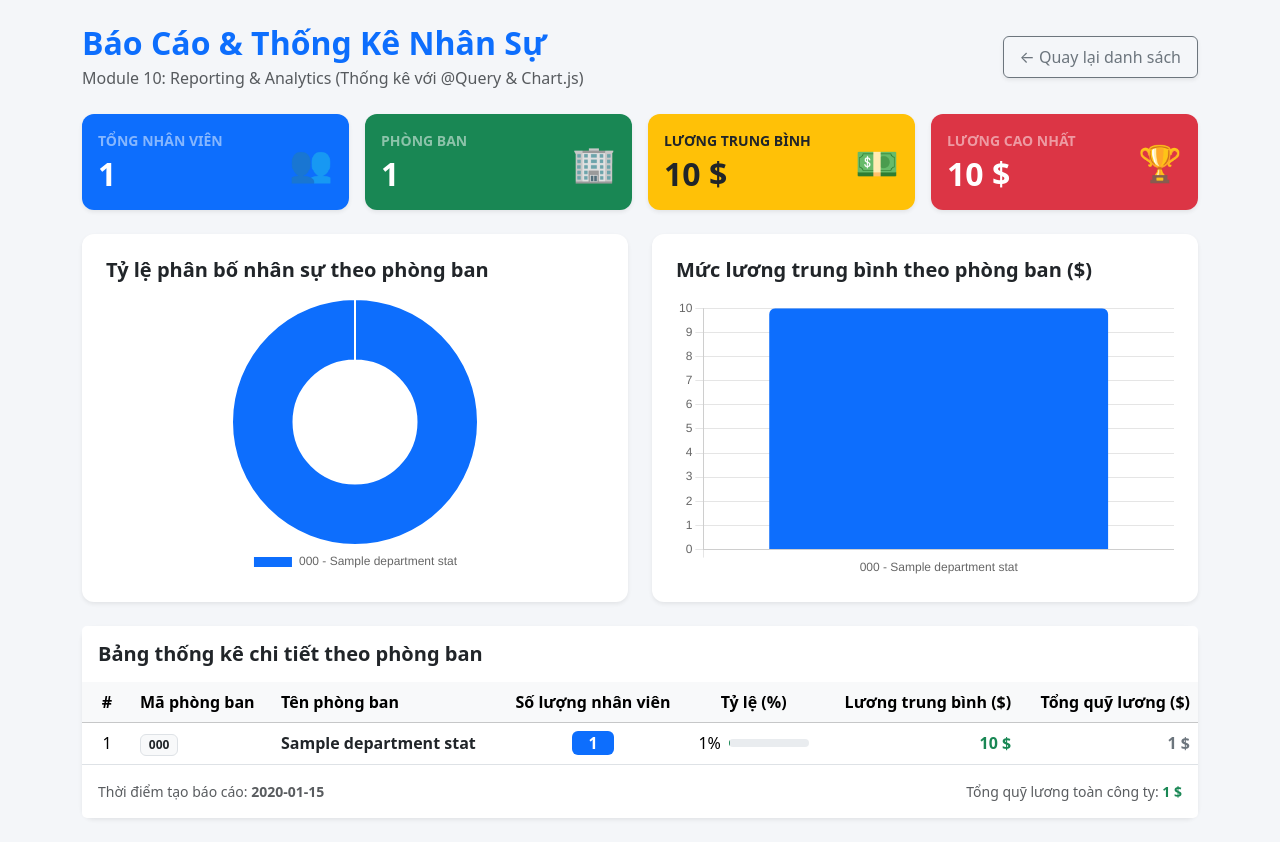
After one commit to Baotrh8805/miniproject-intern, a Spring app: template src/main/resources/templates/employees/statistics.html in a window 1280 px wide. The commit adds this page. Run offline with Thymeleaf, Linux system fonts and the light colour scheme; the template is opened without the code that fills it: most values are stand-ins (such as "Sample title", 1, 10 or a date in 2020); data that the repository does not hold is empty; some of the project's set-up classes (security, data sources, template engines, error pages and the like) are left out, and stand-ins take their place.

Commit message:
Module 10: Reporting & Analytics (Thống kê)

```diff
--- a/src/main/java/com/suntraining/employeemanagement/security/SecurityConfig.java
+++ b/src/main/java/com/suntraining/employeemanagement/security/SecurityConfig.java
@@ -66,8 +66,8 @@ public class SecurityConfig {
                         // 1. Cho phép công khai: Đăng ký, Đăng nhập, Actuator, Error
                         .requestMatchers("/api/auth/**", "/actuator/**", "/error").permitAll()
 
-                        // 2. USER và ADMIN: Được quyền XEM danh sách và chi tiết nhân viên, phòng ban, báo cáo
-                        .requestMatchers(HttpMethod.GET, "/employees/**", "/departments/**").hasAnyRole("USER", "ADMIN")
+                        // 2. USER và ADMIN: Được quyền XEM danh sách và chi tiết nhân viên, phòng ban, thống kê báo cáo
+                        .requestMatchers(HttpMethod.GET, "/employees/**", "/departments/**", "/api/statistics/**").hasAnyRole("USER", "ADMIN")
 
                         // 3. Chỉ ADMIN: Mới được quyền THÊM, SỬA, XÓA nhân viên (CRUD) và phòng ban
                         .requestMatchers(HttpMethod.POST, "/employees/**", "/departments/**").hasRole("ADMIN")
--- /dev/null
+++ b/src/main/resources/templates/employees/statistics.html
@@ -0,0 +1,250 @@
+<!DOCTYPE html>
+<html lang="vi" xmlns:th="http://www.thymeleaf.org">
+<head>
+    <meta charset="UTF-8">
+    <meta name="viewport" content="width=device-width, initial-scale=1.0">
+    <title>Báo Cáo & Thống Kê Nhân Sự - Employee Management</title>
+    <link rel="stylesheet" href="https://cdn.jsdelivr.net/npm/bootstrap@5.3.3/dist/css/bootstrap.min.css">
+    <script src="https://cdn.jsdelivr.net/npm/chart.js"></script>
+    <style>
+        body {
+            background-color: #f4f6f9;
+        }
+        .card {
+            border: none;
+            border-radius: 12px;
+        }
+        .kpi-card {
+            transition: transform 0.2s;
+        }
+        .kpi-card:hover {
+            transform: translateY(-3px);
+        }
+    </style>
+</head>
+<body>
+<div class="container py-4">
+
+    <!-- Tiêu đề trang & Điều hướng -->
+    <div class="d-flex justify-content-between align-items-center mb-4">
+        <div>
+            <h2 class="fw-bold text-primary mb-1">Báo Cáo & Thống Kê Nhân Sự</h2>
+            <p class="text-muted mb-0">Module 10: Reporting & Analytics (Thống kê với @Query & Chart.js)</p>
+        </div>
+        <a th:href="@{/employees/list}" class="btn btn-outline-secondary px-3 py-2 shadow-sm">
+            ← Quay lại danh sách
+        </a>
+    </div>
+
+    <!-- 4 KPI Cards hiển thị tổng quan -->
+    <div class="row g-3 mb-4">
+        <!-- 1. Tổng nhân viên -->
+        <div class="col-md-3 col-sm-6">
+            <div class="card kpi-card shadow-sm bg-primary text-white p-3">
+                <div class="d-flex justify-content-between align-items-center">
+                    <div>
+                        <div class="text-white-50 small text-uppercase fw-semibold">Tổng nhân viên</div>
+                        <h2 class="fw-bold mb-0 mt-1" th:text="${summary.totalEmployees}">0</h2>
+                    </div>
+                    <div style="font-size: 2.2rem;">👥</div>
+                </div>
+            </div>
+        </div>
+
+        <!-- 2. Tổng phòng ban -->
+        <div class="col-md-3 col-sm-6">
+            <div class="card kpi-card shadow-sm bg-success text-white p-3">
+                <div class="d-flex justify-content-between align-items-center">
+                    <div>
+                        <div class="text-white-50 small text-uppercase fw-semibold">Phòng ban</div>
+                        <h2 class="fw-bold mb-0 mt-1" th:text="${summary.totalDepartments}">0</h2>
+                    </div>
+                    <div style="font-size: 2.2rem;">🏢</div>
+                </div>
+            </div>
+        </div>
+
+        <!-- 3. Lương trung bình -->
+        <div class="col-md-3 col-sm-6">
+            <div class="card kpi-card shadow-sm bg-warning text-dark p-3">
+                <div class="d-flex justify-content-between align-items-center">
+                    <div>
+                        <div class="text-dark-50 small text-uppercase fw-semibold">Lương trung bình</div>
+                        <h2 class="fw-bold mb-0 mt-1">
+                            <span th:text="${summary.averageSalary}">0.0</span> $
+                        </h2>
+                    </div>
+                    <div style="font-size: 2.2rem;">💵</div>
+                </div>
+            </div>
+        </div>
+
+        <!-- 4. Lương cao nhất -->
+        <div class="col-md-3 col-sm-6">
+            <div class="card kpi-card shadow-sm bg-danger text-white p-3">
+                <div class="d-flex justify-content-between align-items-center">
+                    <div>
+                        <div class="text-white-50 small text-uppercase fw-semibold">Lương cao nhất</div>
+                        <h2 class="fw-bold mb-0 mt-1">
+                            <span th:text="${summary.maxSalary}">0.0</span> $
+                        </h2>
+                    </div>
+                    <div style="font-size: 2.2rem;">🏆</div>
+                </div>
+            </div>
+        </div>
+    </div>
+
+    <!-- 2 Biểu đồ trực quan (Charts) -->
+    <div class="row g-4 mb-4">
+        <!-- Biểu đồ phân bố nhân sự theo phòng ban -->
+        <div class="col-lg-6">
+            <div class="card shadow-sm p-4 h-100">
+                <h5 class="fw-bold text-dark mb-3">Tỷ lệ phân bố nhân sự theo phòng ban</h5>
+                <div style="position: relative; height: 280px;">
+                    <canvas id="deptPieChart"></canvas>
+                </div>
+            </div>
+        </div>
+
+        <!-- Biểu đồ mức lương trung bình theo phòng ban -->
+        <div class="col-lg-6">
+            <div class="card shadow-sm p-4 h-100">
+                <h5 class="fw-bold text-dark mb-3">Mức lương trung bình theo phòng ban ($)</h5>
+                <div style="position: relative; height: 280px;">
+                    <canvas id="salaryBarChart"></canvas>
+                </div>
+            </div>
+        </div>
+    </div>
+
+    <!-- Bảng chi tiết số liệu thống kê theo phòng ban -->
+    <div class="card shadow-sm">
+        <div class="card-header bg-white py-3 border-0">
+            <h5 class="fw-bold text-dark mb-0">Bảng thống kê chi tiết theo phòng ban</h5>
+        </div>
+        <div class="card-body p-0">
+            <div class="table-responsive">
+                <table class="table table-hover align-middle mb-0">
+                    <thead class="table-light">
+                    <tr>
+                        <th class="text-center" style="width: 50px;">#</th>
+                        <th>Mã phòng ban</th>
+                        <th>Tên phòng ban</th>
+                        <th class="text-center">Số lượng nhân viên</th>
+                        <th class="text-center">Tỷ lệ (%)</th>
+                        <th class="text-end">Lương trung bình ($)</th>
+                        <th class="text-end">Tổng quỹ lương ($)</th>
+                    </tr>
+                    </thead>
+                    <tbody>
+                    <tr th:each="dept, stat : ${departmentStats}">
+                        <td class="text-center" th:text="${stat.count}">1</td>
+                        <td>
+                            <span class="badge bg-light text-dark border" th:text="${dept.departmentCode}">IT</span>
+                        </td>
+                        <td class="fw-semibold text-dark" th:text="${dept.departmentName}">Phòng Công nghệ Thông tin</td>
+                        <td class="text-center">
+                            <span class="badge bg-primary fs-6 px-3 py-1" th:text="${dept.employeeCount}">3</span>
+                        </td>
+                        <td class="text-center">
+                            <div class="d-flex align-items-center justify-content-center gap-2">
+                                <span class="fw-medium" th:text="${dept.percentage} + '%'">60.0%</span>
+                                <div class="progress" style="width: 80px; height: 8px;">
+                                    <div class="progress-bar bg-success"
+                                         role="progressbar"
+                                         th:style="'width: ' + ${dept.percentage} + '%;'">
+                                    </div>
+                                </div>
+                            </div>
+                        </td>
+                        <td class="text-end text-success fw-bold" th:text="${dept.averageSalary} + ' $'">1,650.00 $</td>
+                        <td class="text-end fw-semibold text-secondary" th:text="${dept.totalSalary} + ' $'">4,950.00 $</td>
+                    </tr>
+
+                    <tr th:if="${departmentStats == null or departmentStats.isEmpty()}">
+                        <td colspan="7" class="text-center py-4 text-muted">
+                            Chưa có dữ liệu phòng ban để thống kê.
+                        </td>
+                    </tr>
+                    </tbody>
+                </table>
+            </div>
+        </div>
+        <div class="card-footer bg-white border-0 py-3 text-muted small d-flex justify-content-between align-items-center">
+            <span>Thời điểm tạo báo cáo: <strong th:text="${summary.generatedAt}">2026-11-18 15:00:00</strong></span>
+            <span>Tổng quỹ lương toàn công ty: <strong class="text-success" th:text="${summary.totalPayroll} + ' $'">0 $</strong></span>
+        </div>
+    </div>
+
+</div>
+
+<!-- Script khởi tạo biểu đồ Chart.js -->
+<script th:inline="javascript">
+    /*<![CDATA[*/
+    const departmentStats = /*[[${departmentStats}]]*/ [];
+
+    const labels = departmentStats.map(d => d.departmentCode + ' - ' + d.departmentName);
+    const employeeCounts = departmentStats.map(d => d.employeeCount);
+    const averageSalaries = departmentStats.map(d => d.averageSalary);
+
+    // Bảng màu đẹp mắt
+    const backgroundColors = [
+        '#0d6efd', '#198754', '#ffc107', '#dc3545', '#0dcaf0', '#6f42c1', '#fd7e14'
+    ];
+
+    // 1. Khởi tạo Biểu đồ tròn (Doughnut Chart)
+    const ctxPie = document.getElementById('deptPieChart').getContext('2d');
+    new Chart(ctxPie, {
+        type: 'doughnut',
+        data: {
+            labels: labels,
+            datasets: [{
+                data: employeeCounts,
+                backgroundColor: backgroundColors,
+                borderWidth: 2
+            }]
+        },
+        options: {
+            responsive: true,
+            maintainAspectRatio: false,
+            plugins: {
+                legend: {
+                    position: 'bottom'
+                }
+            }
+        }
+    });
+
+    // 2. Khởi tạo Biểu đồ cột (Bar Chart)
+    const ctxBar = document.getElementById('salaryBarChart').getContext('2d');
+    new Chart(ctxBar, {
+        type: 'bar',
+        data: {
+            labels: labels,
+            datasets: [{
+                label: 'Lương trung bình ($)',
+                data: averageSalaries,
+                backgroundColor: '#0d6efd',
+                borderRadius: 6
+            }]
+        },
+        options: {
+            responsive: true,
+            maintainAspectRatio: false,
+            scales: {
+                y: {
+                    beginAtZero: true
+                }
+            },
+            plugins: {
+                legend: {
+                    display: false
+                }
+            }
+        }
+    });
+    /*]]>*/
+</script>
+</body>
+</html>
```
Also changed, not shown: src/main/java/com/suntraining/employeemanagement/controller/EmployeeWebController.java (+19 -1 lines), src/main/java/com/suntraining/employeemanagement/controller/StatisticController.java (added, +40 -0 lines), src/main/java/com/suntraining/employeemanagement/dto/CompanySummaryStatistic.java (added, +95 -0 lines), src/main/java/com/suntraining/employeemanagement/dto/DepartmentStatistic.java (added, +82 -0 lines), src/main/java/com/suntraining/employeemanagement/repository/EmployeeRepository.java (+30 -0 lines), src/main/java/com/suntraining/employeemanagement/service/StatisticService.java (added, +74 -0 lines), src/main/resources/templates/employees/list.html (+8 -3 lines).
